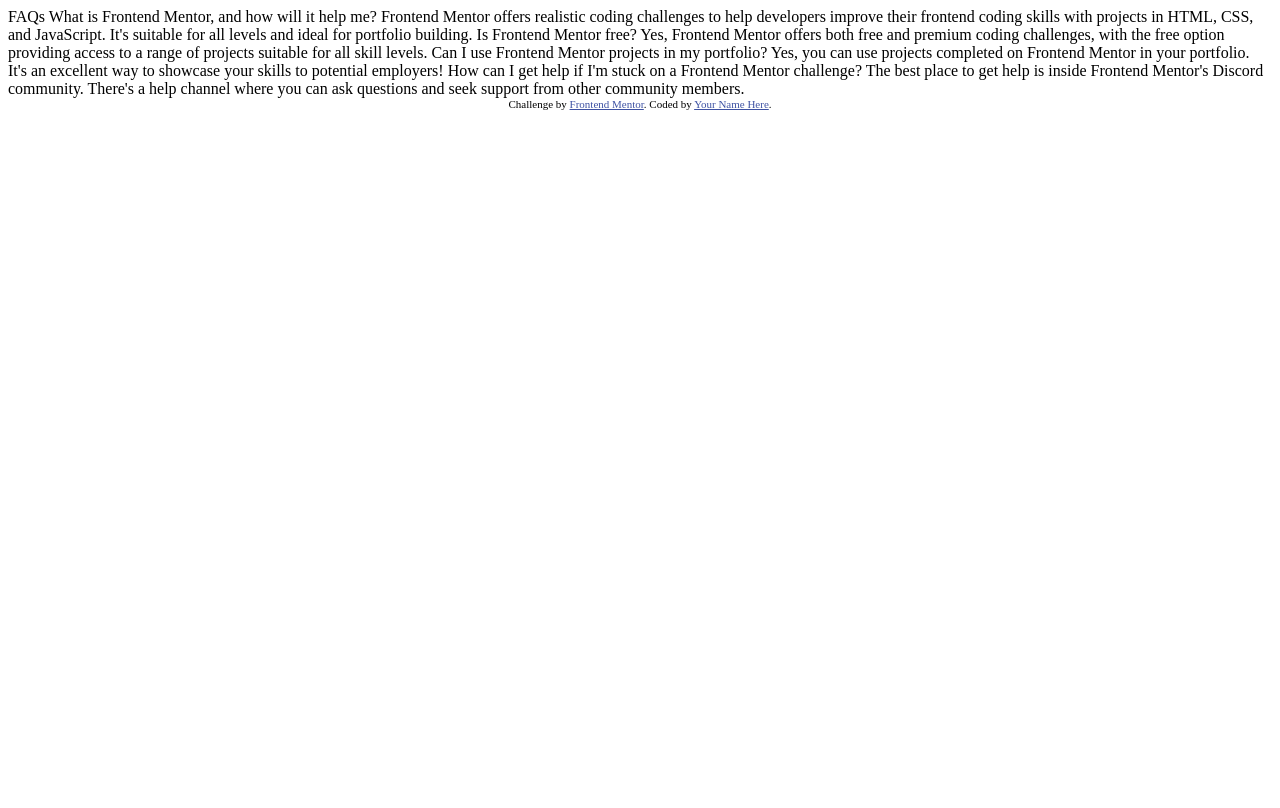
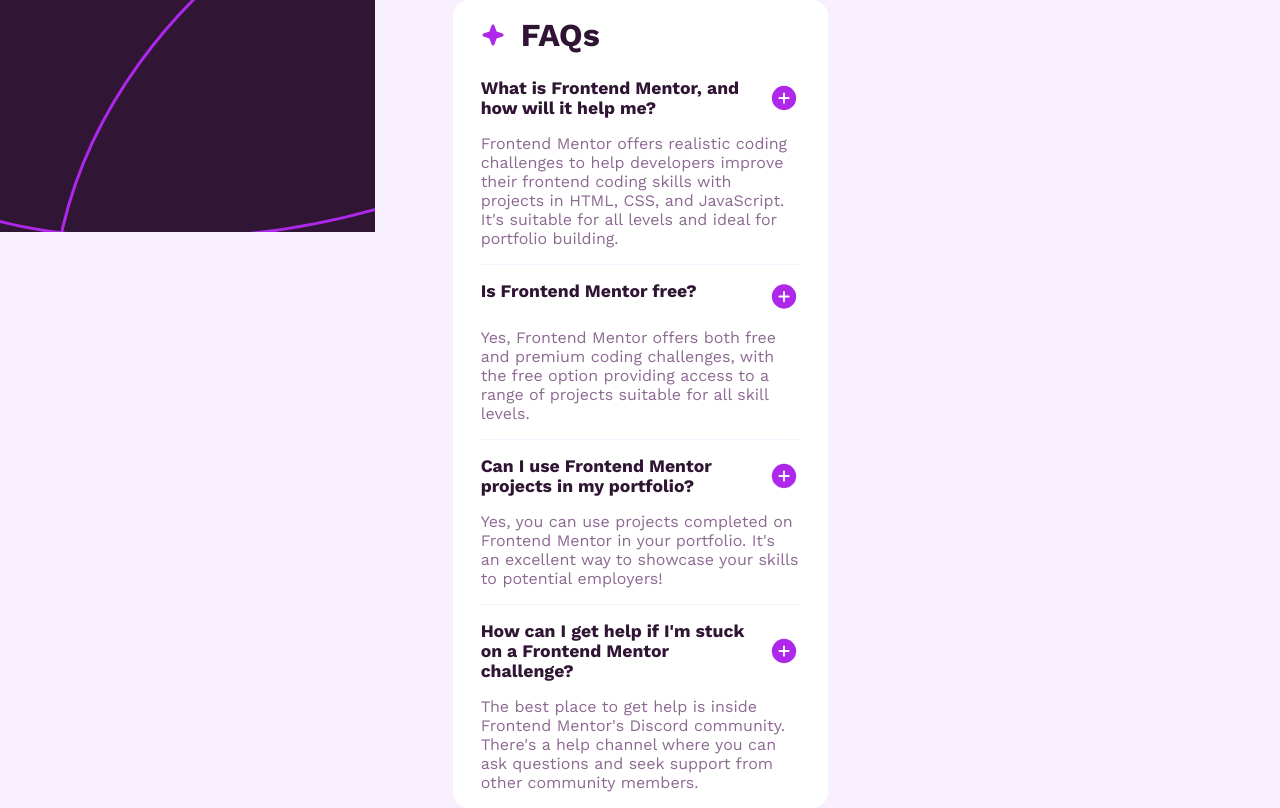
Before and after one commit to lukKotecki/FM-faq-accordion, a plain HTML site: page index.html in a window 1280 px wide. Drawn offline with Linux system fonts and the light colour scheme.

Commit message:
basic layout without functionality

```diff
--- /dev/null
+++ b/index.css
@@ -0,0 +1,68 @@
+*, *::after, *:before{
+    margin:0;
+    box-sizing: border-box;
+}
+
+@font-face { font-family: WorkSans;
+    src: url('assets/fonts/WorkSans-VariableFont_wght.ttf'); }
+
+body{
+    background-color: hsl(275, 100%, 97%);
+    font-family: WorkSans;
+    color: hsl(292, 42%, 14%);
+    min-height: 100vh;
+    display: flex;
+    justify-content: center;
+    align-items: center;
+    background-image: url('assets/images/background-pattern-mobile.svg');
+    background-repeat: no-repeat;
+    /* background-size: cover; */
+}
+.card{
+    background-color: white;
+    width: 375px;
+    border-radius: 1em;
+}
+.wrapper{
+    width:85%;
+    margin: 1em auto;
+}
+
+.header{
+    display: flex;
+    margin-bottom: 1.5em;
+}
+.header img{
+    width: 1.5rem;
+    margin-right: 1em;
+}
+
+.question-wrapper{
+    border-bottom: 1px solid hsl(275, 100%, 97%);
+    margin-bottom: 1em;
+}
+.question-wrapper:last-child{
+    border: none;
+}
+
+.question{
+    display: flex;
+    justify-content: space-between;
+    gap: 1em;
+}
+.question h2{
+    font-size: 1.1rem;
+}
+
+.answer{
+    /* display: none; */
+}
+
+p{
+    font-size: 1rem;
+    margin: 1em 0;
+    color: hsl(292, 16%, 49%);
+    /* background-color: hsl(275, 100%, 97%);
+    background-color: hsl(292, 42%, 14%);
+    background-color: hsl(292, 16%, 49%); */
+}
--- a/index.html
+++ b/index.html
@@ -3,9 +3,8 @@
 <head>
   <meta charset="UTF-8">
   <meta name="viewport" content="width=device-width, initial-scale=1.0"> <!-- displays site properly based on user's device -->
-
   <link rel="icon" type="image/png" sizes="32x32" href="./assets/images/favicon-32x32.png">
-
+  <link rel="stylesheet" href="index.css">
   <title>Frontend Mentor | FAQ accordion</title>
 
   <!-- Feel free to remove these styles or customise in your own stylesheet 👍 -->
@@ -16,33 +15,52 @@
 </head>
 <body>
 
-  FAQs
+  <div class="card">
+    <div class="wrapper">
+      <div class="header">
+        <img src="assets/images/icon-star.svg"/>
+        <h1>FAQs</h1>
+      </div>
 
-  What is Frontend Mentor, and how will it help me?
+      <div class="question-wrapper">
+        <div class="question">
+          <h2>What is Frontend Mentor, and how will it help me? </h2>
+          <img class="plus-icon" src="assets/images/icon-plus.svg"/>
+        </div>
+        <p class="answer">Frontend Mentor offers realistic coding challenges to help developers improve their
+          frontend coding skills with projects in HTML, CSS, and JavaScript. It's suitable for
+          all levels and ideal for portfolio building.</p>
+      </div>
 
-  Frontend Mentor offers realistic coding challenges to help developers improve their
-  frontend coding skills with projects in HTML, CSS, and JavaScript. It's suitable for
-  all levels and ideal for portfolio building.
+      <div class="question-wrapper">
+        <div class="question">
+          <h2>Is Frontend Mentor free?</h2>
+          <img class="plus-icon" src="assets/images/icon-plus.svg"/>
+        </div>
+        <p class="answer">Yes, Frontend Mentor offers both free and premium coding challenges, with the free
+          option providing access to a range of projects suitable for all skill levels.</p>
+      </div>
 
-  Is Frontend Mentor free?
+      <div class="question-wrapper">
+        <div class="question">
+          <h2>Can I use Frontend Mentor projects in my portfolio?</h2>
+          <img class="plus-icon" src="assets/images/icon-plus.svg"/>
+        </div>
+        <p class="answer">Yes, you can use projects completed on Frontend Mentor in your portfolio. It's an excellent
+          way to showcase your skills to potential employers!</p>
+      </div>
 
-  Yes, Frontend Mentor offers both free and premium coding challenges, with the free
-  option providing access to a range of projects suitable for all skill levels.
+      <div class="question-wrapper">
+        <div class="question">
+          <h2>How can I get help if I'm stuck on a Frontend Mentor challenge?</h2>
+          <img class="plus-icon" src="assets/images/icon-plus.svg"/>
+        </div>
+        <p class="answer">The best place to get help is inside Frontend Mentor's Discord community. There's a help
+          channel where you can ask questions and seek support from other community members.</p>
+      </div>
 
-  Can I use Frontend Mentor projects in my portfolio?
+    </div>
+  </div>
 
-  Yes, you can use projects completed on Frontend Mentor in your portfolio. It's an excellent
-  way to showcase your skills to potential employers!
-
-  How can I get help if I'm stuck on a Frontend Mentor challenge?
-
-  The best place to get help is inside Frontend Mentor's Discord community. There's a help
-  channel where you can ask questions and seek support from other community members.
-
-
-  <div class="attribution">
-    Challenge by <a href="https://www.frontendmentor.io?ref=challenge" target="_blank">Frontend Mentor</a>.
-    Coded by <a href="#">Your Name Here</a>.
-  </div>
 </body>
 </html>
```
